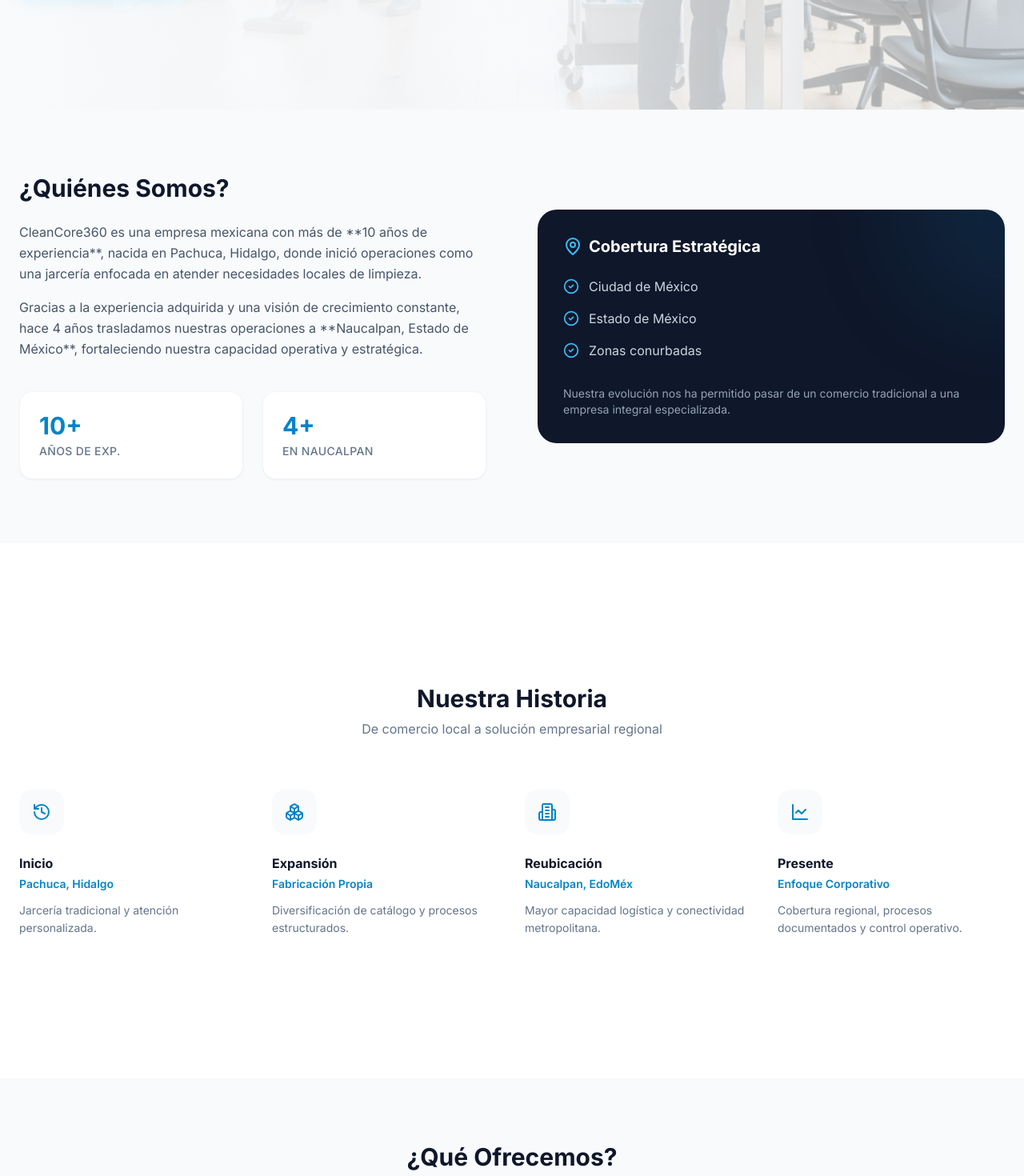
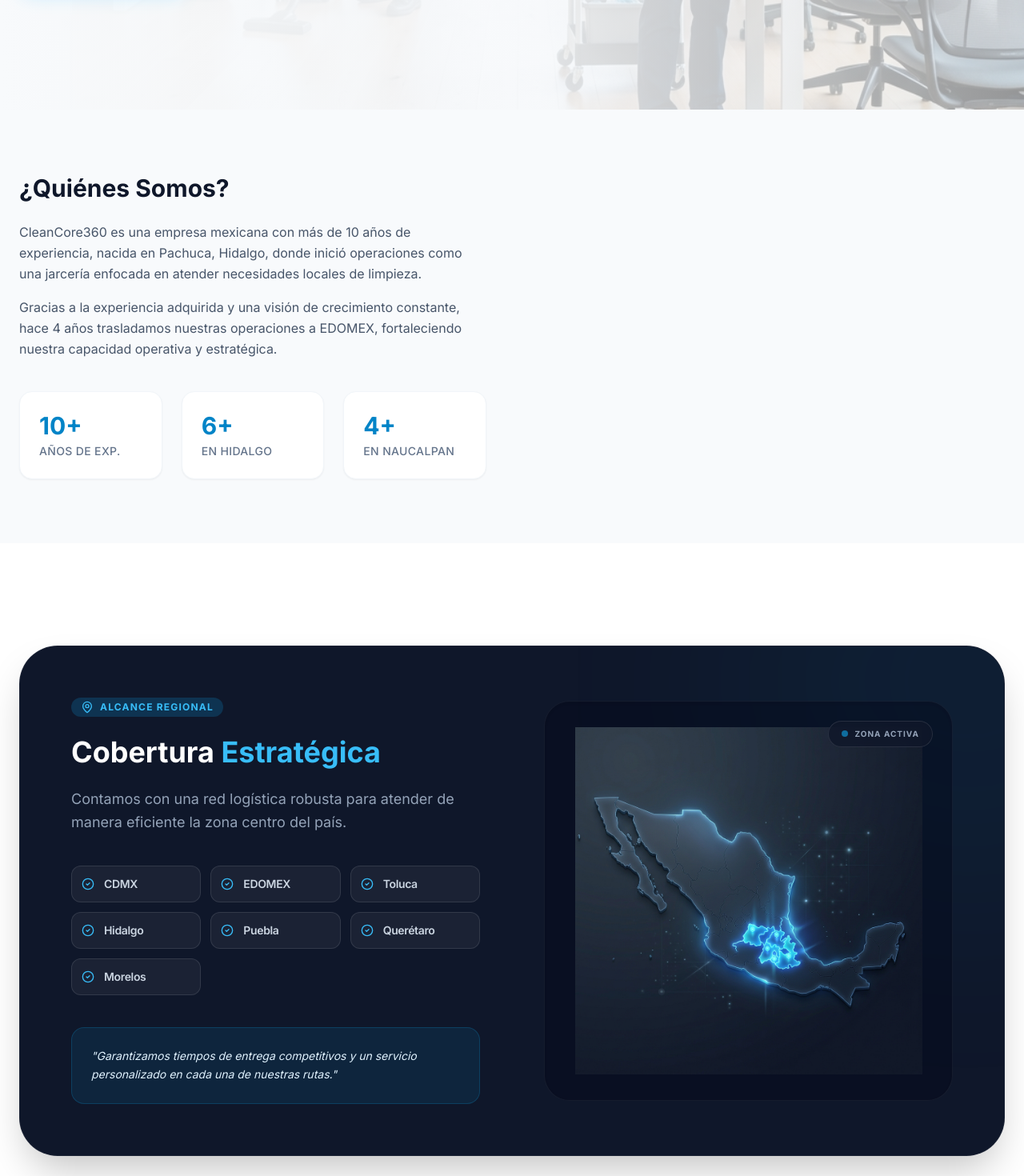
Before and after one commit to israelfuentesblancas-max/cleancore360, a Next.js app: page / in a window 1280 px wide. Shown: the part 640-2110 px from the top of the page at 80% size. Built offline with nearby package versions, Linux system fonts and the light colour scheme.

Commit message:
Update coverage section with full Mexico map, EDOMEX label, and layout improvements

```diff
--- a/src/app/page.tsx
+++ b/src/app/page.tsx
@@ -27,6 +27,7 @@
           <div className="hidden md:flex items-center gap-8 text-sm font-medium text-slate-600">
             <a href="#quienes-somos" className="hover:text-brand-600 transition-colors">¿Quiénes Somos?</a>
             <a href="#servicios" className="hover:text-brand-600 transition-colors">¿Qué Ofrecemos?</a>
+            <a href="#cobertura" className="hover:text-brand-600 transition-colors">Cobertura</a>
             <a href="#diferencial" className="hover:text-brand-600 transition-colors">Valor Diferencial</a>
             <a href="#futuro" className="hover:text-brand-600 transition-colors">Innovación</a>
           </div>
@@ -62,12 +63,12 @@
               CleanCore360 transforma la limpieza tradicional en un proceso estratégico, profesional y tecnológico para múltiples sectores empresariales.
             </p>
             <div className="flex flex-col sm:flex-row gap-4">
-              <button className="bg-brand-600 text-white px-8 py-4 rounded-xl font-bold flex items-center justify-center gap-2 hover:bg-brand-700 transition-all shadow-xl shadow-brand-200">
+              <a href="#servicios" className="bg-brand-600 text-white px-8 py-4 rounded-xl font-bold flex items-center justify-center gap-2 hover:bg-brand-700 transition-all shadow-xl shadow-brand-200">
                 Ver Soluciones <ChevronRight className="w-5 h-5" />
-              </button>
-              <button className="bg-white text-slate-900 border border-slate-200 px-8 py-4 rounded-xl font-bold hover:bg-slate-50 transition-all">
+              </a>
+              <a href="#historia" className="bg-white text-slate-900 border border-slate-200 px-8 py-4 rounded-xl font-bold hover:bg-slate-50 transition-all text-center">
                 Nuestra Historia
-              </button>
+              </a>
             </div>
           </div>
         </div>
@@ -80,47 +81,94 @@
             <h2 className="text-3xl font-bold text-slate-900 mb-6">¿Quiénes Somos?</h2>
             <div className="space-y-4 text-muted">
               <p>
-                CleanCore360 es una empresa mexicana con más de **10 años de experiencia**, nacida en Pachuca, Hidalgo, donde inició operaciones como una jarcería enfocada en atender necesidades locales de limpieza.
+                CleanCore360 es una empresa mexicana con más de 10 años de experiencia, nacida en Pachuca, Hidalgo, donde inició operaciones como una jarcería enfocada en atender necesidades locales de limpieza.
               </p>
               <p>
-                Gracias a la experiencia adquirida y una visión de crecimiento constante, hace 4 años trasladamos nuestras operaciones a **Naucalpan, Estado de México**, fortaleciendo nuestra capacidad operativa y estratégica.
+                Gracias a la experiencia adquirida y una visión de crecimiento constante, hace 4 años trasladamos nuestras operaciones a EDOMEX, fortaleciendo nuestra capacidad operativa y estratégica.
               </p>
             </div>
 
-            <div className="mt-10 grid grid-cols-2 gap-6">
-              <div className="p-6 bg-white rounded-2xl border border-slate-100 shadow-sm">
+            <div className="mt-10 grid grid-cols-1 sm:grid-cols-3 gap-6">
+              <div className="p-6 bg-white rounded-2xl border border-slate-100 shadow-sm hover:shadow-md transition-shadow">
                 <div className="text-3xl font-bold text-brand-600 mb-1">10+</div>
                 <div className="text-sm font-medium text-slate-500 uppercase tracking-wide">Años de Exp.</div>
               </div>
-              <div className="p-6 bg-white rounded-2xl border border-slate-100 shadow-sm">
+              <div className="p-6 bg-white rounded-2xl border border-slate-100 shadow-sm hover:shadow-md transition-shadow">
+                <div className="text-3xl font-bold text-brand-600 mb-1">6+</div>
+                <div className="text-sm font-medium text-slate-500 uppercase tracking-wide">En Hidalgo</div>
+              </div>
+              <div className="p-6 bg-white rounded-2xl border border-slate-100 shadow-sm hover:shadow-md transition-shadow">
                 <div className="text-3xl font-bold text-brand-600 mb-1">4+</div>
                 <div className="text-sm font-medium text-slate-500 uppercase tracking-wide">En Naucalpan</div>
               </div>
             </div>
           </div>
 
-          <div className="bg-slate-900 rounded-3xl p-8 text-white relative overflow-hidden">
-            <div className="absolute top-0 right-0 w-64 h-64 bg-brand-500/10 rounded-full blur-3xl -mr-32 -mt-32" />
-            <h3 className="text-xl font-bold mb-6 flex items-center gap-2">
-              <MapPin className="text-brand-400" /> Cobertura Estratégica
-            </h3>
-            <ul className="space-y-4">
-              {['Ciudad de México', 'Estado de México', 'Zonas conurbadas'].map((item) => (
-                <li key={item} className="flex items-center gap-3">
-                  <CheckCircle2 className="w-5 h-5 text-brand-400" />
-                  <span className="text-slate-300">{item}</span>
-                </li>
-              ))}
-            </ul>
-            <p className="mt-8 text-sm text-slate-400">
-              Nuestra evolución nos ha permitido pasar de un comercio tradicional a una empresa integral especializada.
-            </p>
+        </div>
+      </section>
+
+      {/* Cobertura Estratégica - Full Width Horizontal */}
+      <section id="cobertura" className="bg-white py-12">
+        <div className="section-padding">
+          <div className="bg-slate-900 rounded-[3rem] p-8 md:p-12 lg:p-16 text-white relative overflow-hidden border border-white/5 shadow-2xl">
+            <div className="absolute top-0 right-0 w-[600px] h-[600px] bg-brand-500/5 rounded-full blur-[120px] -mr-64 -mt-64" />
+
+            <div className="relative z-10 grid lg:grid-cols-2 gap-12 lg:gap-20 items-center">
+              <div>
+                <div className="inline-flex items-center gap-2 px-3 py-1 rounded-full bg-brand-500/20 text-brand-400 text-xs font-bold uppercase tracking-widest mb-6">
+                  <MapPin className="w-4 h-4" /> Alcance Regional
+                </div>
+                <h3 className="text-4xl font-bold mb-6">
+                  Cobertura <span className="text-brand-400">Estratégica</span>
+                </h3>
+                <p className="text-slate-400 mb-10 text-lg leading-relaxed">
+                  Contamos con una red logística robusta para atender de manera eficiente la zona centro del país.
+                </p>
+
+                <div className="grid grid-cols-2 sm:grid-cols-3 gap-3 mb-10">
+                  {[
+                    'CDMX',
+                    'EDOMEX',
+                    'Toluca',
+                    'Hidalgo',
+                    'Puebla',
+                    'Querétaro',
+                    'Morelos'
+                  ].map((item) => (
+                    <div key={item} className="flex items-center gap-3 p-3 rounded-xl bg-white/5 border border-white/10 hover:border-brand-500/50 transition-all group">
+                      <CheckCircle2 className="w-4 h-4 text-brand-400" />
+                      <span className="text-slate-300 font-semibold text-sm tracking-tight">{item}</span>
+                    </div>
+                  ))}
+                </div>
+
+                <div className="p-6 rounded-2xl bg-brand-500/10 border border-brand-500/20">
+                  <p className="text-brand-100 leading-relaxed italic text-sm">
+                    "Garantizamos tiempos de entrega competitivos y un servicio personalizado en cada una de nuestras rutas."
+                  </p>
+                </div>
+              </div>
+
+              <div className="w-full relative h-[350px] md:h-[500px] rounded-[2rem] overflow-hidden bg-slate-950/40 border border-white/5 shadow-inner flex items-center justify-center">
+                <Image
+                  src="/mexico_full_map_coverage_1777423971052.png"
+                  alt="Mapa de Cobertura Total México CleanCore360"
+                  fill
+                  className="object-contain p-8"
+                  priority
+                />
+                <div className="absolute top-6 right-6 bg-slate-900/80 backdrop-blur-md px-4 py-2 rounded-full border border-white/10 flex items-center gap-2">
+                  <div className="w-2 h-2 rounded-full bg-brand-500 animate-pulse" />
+                  <span className="text-[10px] font-bold tracking-widest uppercase text-slate-400">Zona Activa</span>
+                </div>
+              </div>
+            </div>
           </div>
         </div>
       </section>
 
       {/* Historia (Timeline) */}
-      <section className="bg-white py-24">
+      <section id="historia" className="bg-white py-24">
         <div className="section-padding">
           <div className="text-center mb-16">
             <h2 className="text-3xl font-bold text-slate-900">Nuestra Historia</h2>
```
Also changed, not shown: public/coverage_map_cleancore360_1777423699960.png (added), public/mexico_full_map_coverage_1777423971052.png (added).
